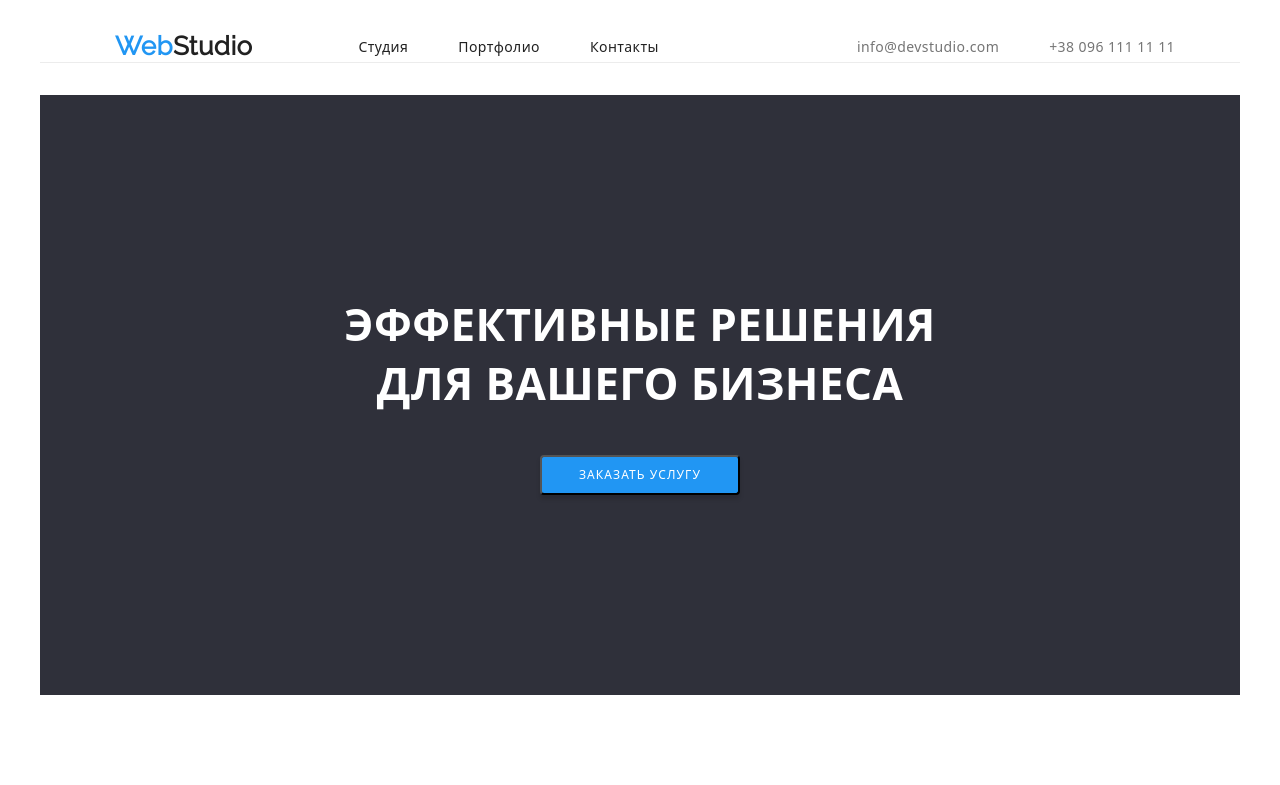
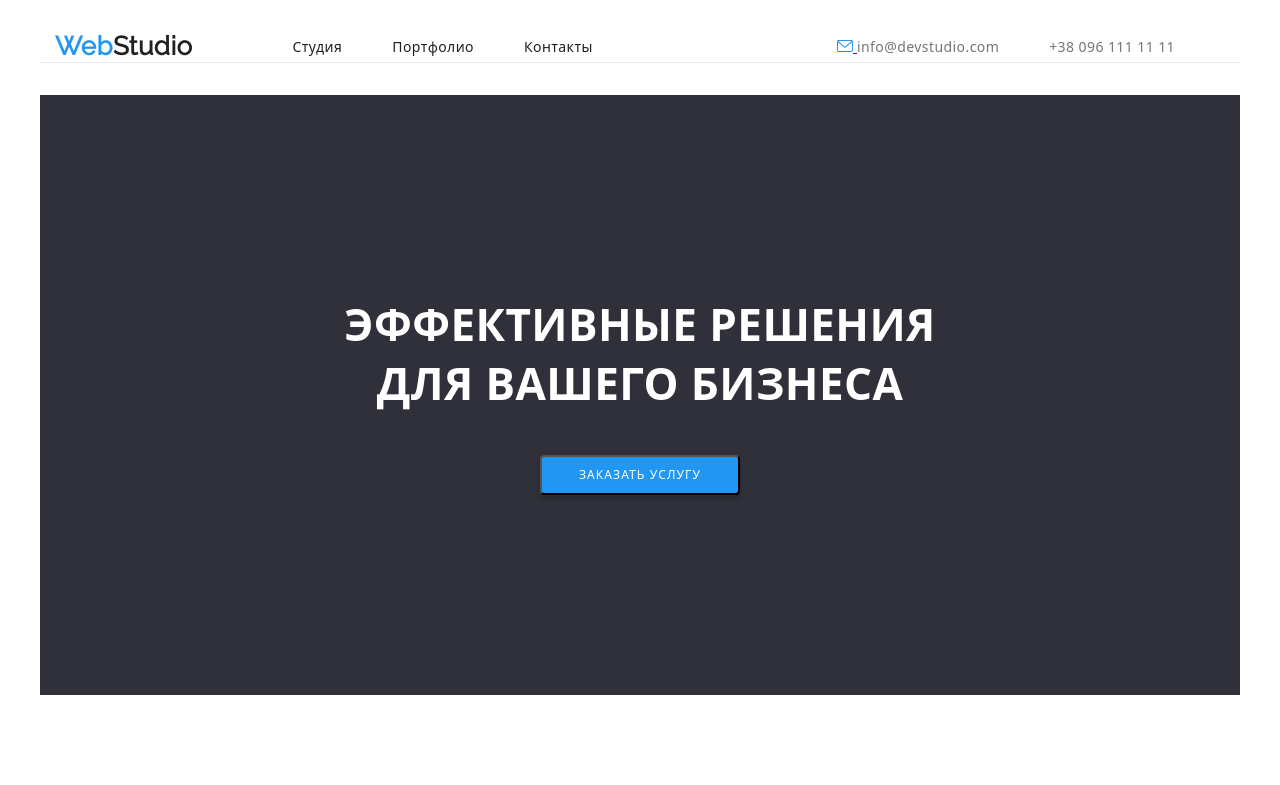
Before and after one commit to 8Grom8/goit-markup-hw-04, a plain HTML site: page index.html in a window 1280 px wide. Shown: the top 785 px of the page. Drawn offline with nearby package versions, Linux system fonts and the light colour scheme.

Commit message:
Homework 3
patch 1/1

```diff
--- a/css/styles.css
+++ b/css/styles.css
@@ -83,14 +83,14 @@ body {
 .header {
   padding-top: 32px;
   padding-bottom: 32px;
-  border-bottom: ;
+  width: 1200p;
 }
 
 .header .container {
   display: flex;
   align-items: center;
   justify-content: space-between;
-  border-bottom: 1px solid #ECECEC;
+  border-bottom: 1px solid #ECECEC
 
 }
 
@@ -102,16 +102,17 @@ body {
   display: flex;
   align-items: center;
 }
-.logo {
-  margin-right: 70px;
-}
+/* .logo {
+  margin-right: 30px;
+} */
 .navigation-list-item:not(:last-child) {
   margin-right: 50px;
+  align-items: center;
 }
 .addres-list {
-    display: flex;
-    align-items: center;
-    margin-left: auto;
+  display: flex;
+  align-items: center;
+  margin-left: auto;
 }
 
 .addres-list-link {
@@ -125,8 +126,8 @@ body {
   font-size: 26px;
   line-height: 1.14;
   text-decoration: none;
-  margin-right: 53px;
-  margin-left: 30px;
+  margin-right: 50px;
+
 }
 
 .logo-span {
--- a/index.html
+++ b/index.html
@@ -46,11 +46,15 @@
             </li>
           </ul>
         </nav>
-        <div>
         <ul class="addres-list list">
           <li class="addres-list-link">
-              <a href="mailto:info@devstudio.com" class="address-list-link link"
-                >info@devstudio.com</a
+            <a href="" class="">
+              <svg class="letter-img" width="16" height="12">
+                <use href="./images/sprite.svg#icon-envelope-hover"></use>
+              </svg>
+            </a>
+            <a href="mailto:info@devstudio.com" class="address-list-link link">
+              info@devstudio.com</a
             >
           </li>
           <li class="addres-list-link">
@@ -59,7 +63,6 @@
             >
           </li>
         </ul>
-        </div>
       </div>
     </header>
     <!-- Осноовная уникальная секция -->
```
Also changed, not shown: .prettiere.json (deleted), images/sprite.svg (added). Lines whose indentation alone changed are shown as unchanged.
